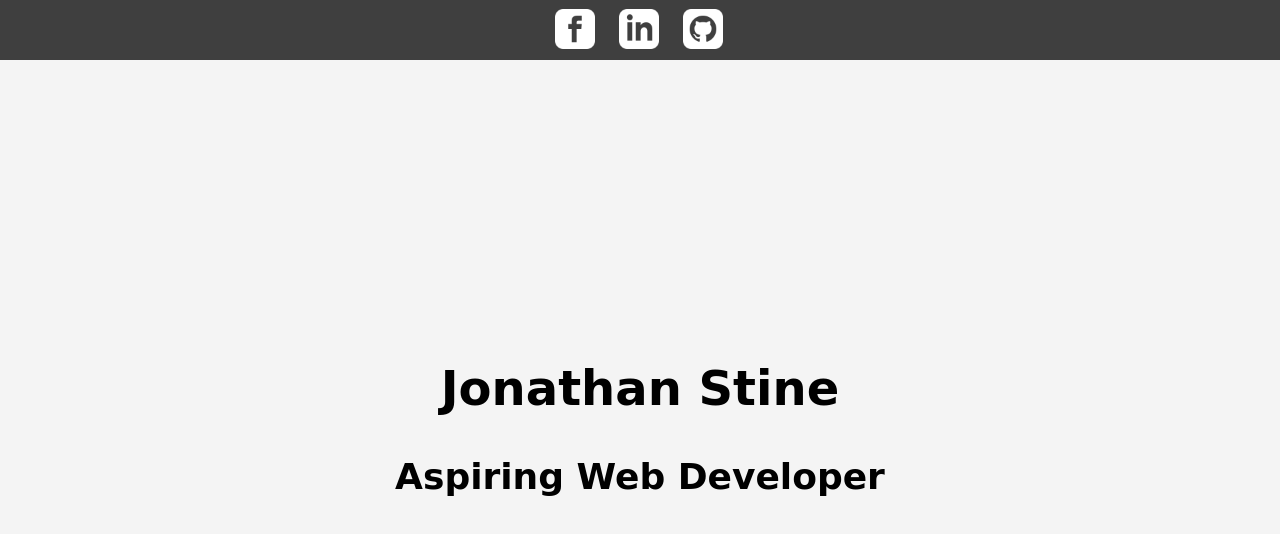
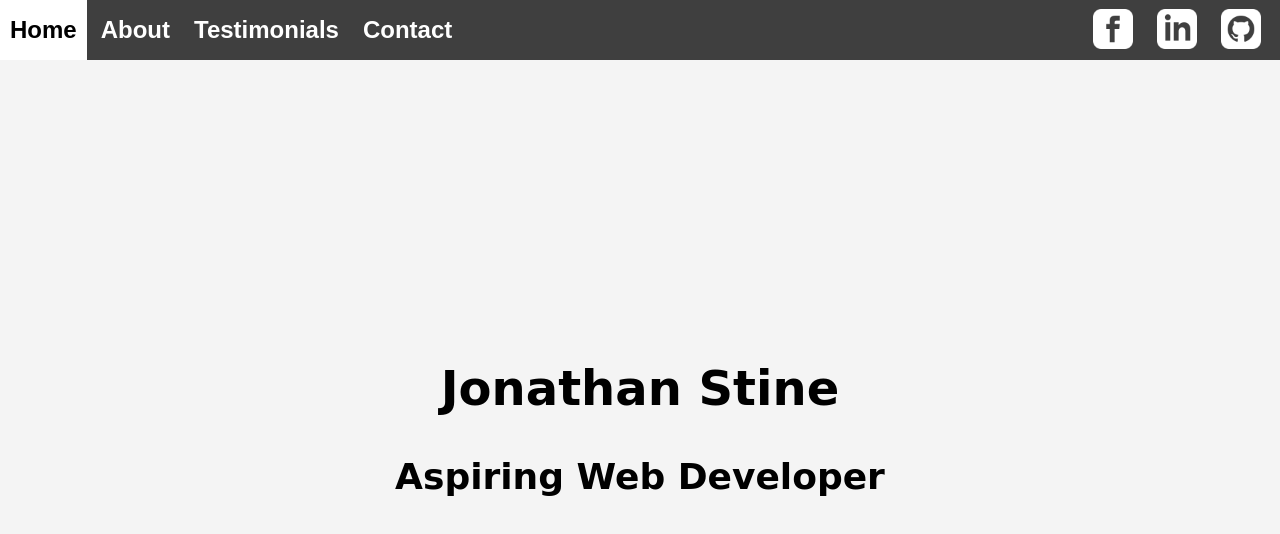
Before and after one commit to jstine-tech/personal-website, a plain HTML site: page index.html in a window 1280 px wide. Drawn offline with Linux system fonts and the light colour scheme.

Commit message:
Created page links

```diff
--- a/index.html
+++ b/index.html
@@ -7,14 +7,16 @@
 </head>
 <body>
     <header id="header"> <!-- links section -->
-       <!-- <nav>
-            <a href="">Home</a>
-            <a href="">About</a>
-            <a href="">Testimonials</a>
-            <a href="">Contact</a>
-        </nav> links are not ready.-->
-        <nav>
-            <div class="wrapper">
+       <nav id="pages">
+           <div id="pages-wrapper">
+                <a href="#">Home</a>
+                <a href="#">About</a>
+                <a href="#">Testimonials</a>
+                <a href="#">Contact</a>
+           </div>
+        </nav>
+        <nav id="social">
+            <div id="social-wrapper">
                 <a href="https://www.facebook.com/jonathan.stine.180" target="_blank"><img src="images/facebook.png" height="40" width="40"/></a>
                 <a href="https://www.linkedin.com/in/jonathan-stine-68496713a/" target="_blank"><img src="images/linkedin.png" height="40" width="40"/></a>
                 <!-- <a href="" target="_blank"><img src="images/twitter.png" height="40" width="40"/></a> -->
--- a/main.css
+++ b/main.css
@@ -35,15 +35,48 @@ body {
     font-family: cursive;
 }
 
-.wrapper {
+.social-wrapper {
     display: block;
     width: 190px; /* 255px with twitter */
-    margin: 9px auto;
 }
 
-a {
+#pages-wrapper {
+    height: 60px;
+}
+
+#social {
+    margin: 9px;
+    position: absolute;
+    right: 0%;
+}
+
+#pages {
+    margin: 0px;
+    height: 100%;
+    position: absolute;
+    left: 0%;
+}
+
+#social-wrapper a {
     display: inline;
     margin: 5px 10px 0px 10px;
+}
+
+#pages-wrapper a {
+    text-decoration: none;
+    display: inline-block;
+    color: white;
+    font-family: arial;
+    font-weight: bold;
+    font-size: 1.5em;
+    padding: 0px 10px 0px 10px;
+    line-height: 60px;
+    height: 60px;
+}
+
+#pages-wrapper a:hover {
+    background-color: white;
+    color: black;
 }
 
 #main {
```
